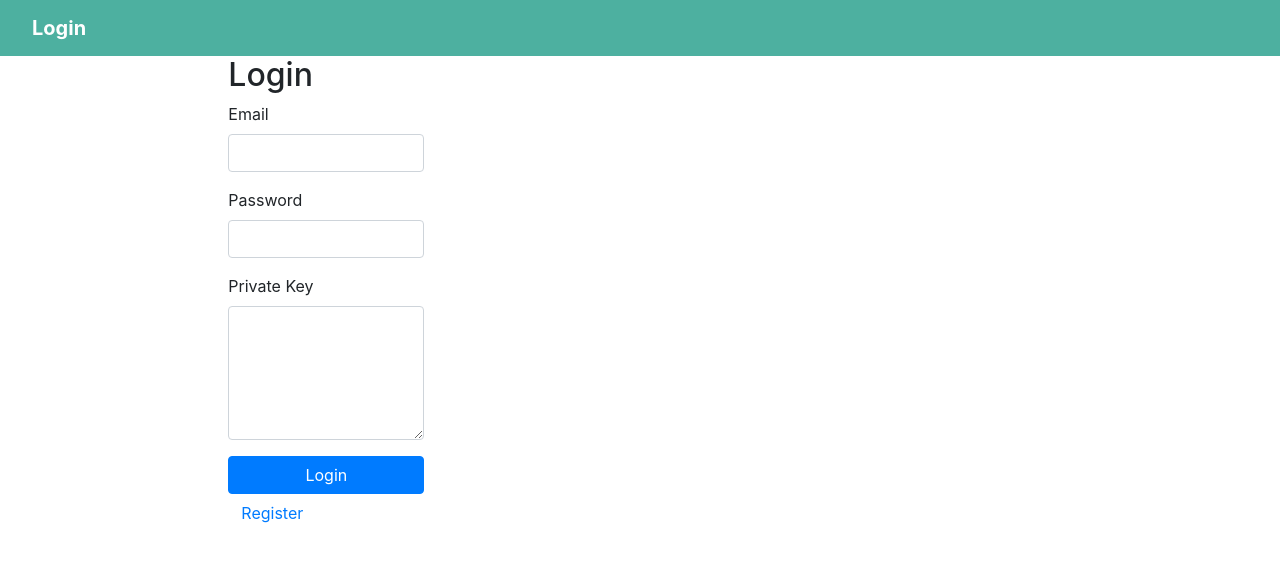
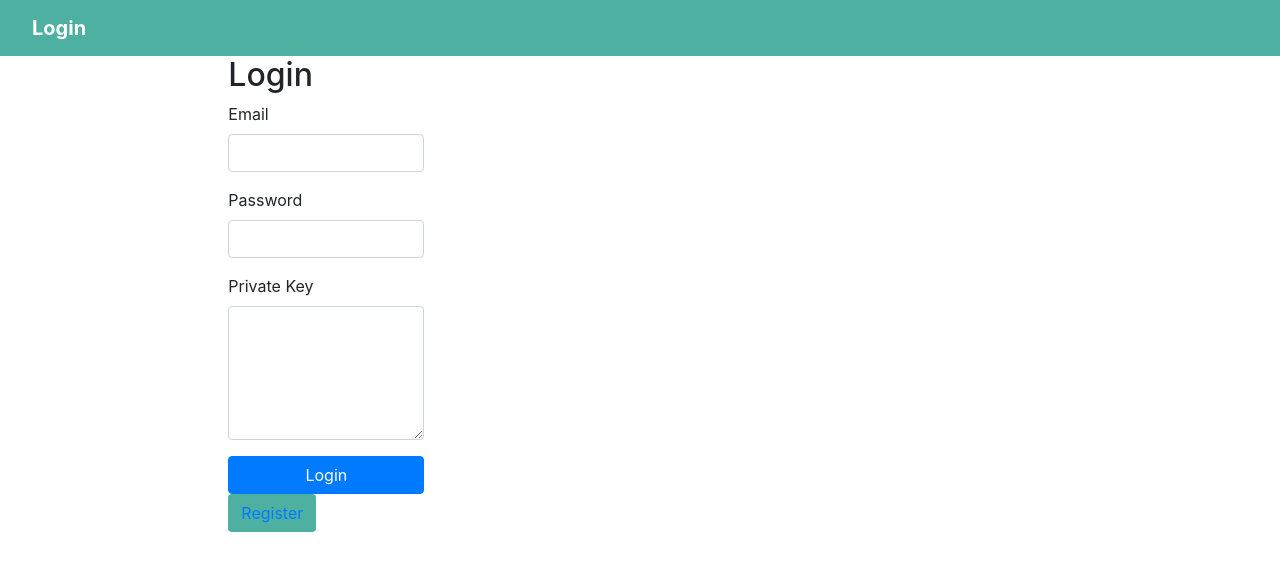
Before and after one commit to eetac/InSSIDE, an Angular app in the folder Go.Data-Chrome_Extension/: page /login in a window 1280 px wide. Shown: the top 570 px of the page. Built offline with nearby package versions, Linux system fonts and the light colour scheme.

Commit message:
Minor UI Fix

```diff
--- a/Go.Data-Chrome_Extension/src/app/login/login.component.html
+++ b/Go.Data-Chrome_Extension/src/app/login/login.component.html
@@ -27,6 +27,6 @@
           <span *ngIf="loading" class="spinner-border spinner-border-sm mr-1"></span>
           Login
       </button>
-      <a routerLink="/register" class="btn btn-link ">Register</a>
+      <a routerLink="/register" style="background-color:#4DB0A0;" class="btn btn-link ">Register</a>
   </div>
 </form>
--- a/Go.Data-Chrome_Extension/src/app/register/register.component.html
+++ b/Go.Data-Chrome_Extension/src/app/register/register.component.html
@@ -17,7 +17,7 @@
       </div>
   </div>
   <div class="form-group">
-      <button [disabled]="loading" class="btn btn-primary">
+      <button [disabled]="loading" class="btn btn-primary" style="background-color:#5373AF;">
           <span *ngIf="loading" class="spinner-border spinner-border-sm mr-1"></span>
           Register
       </button>
```
